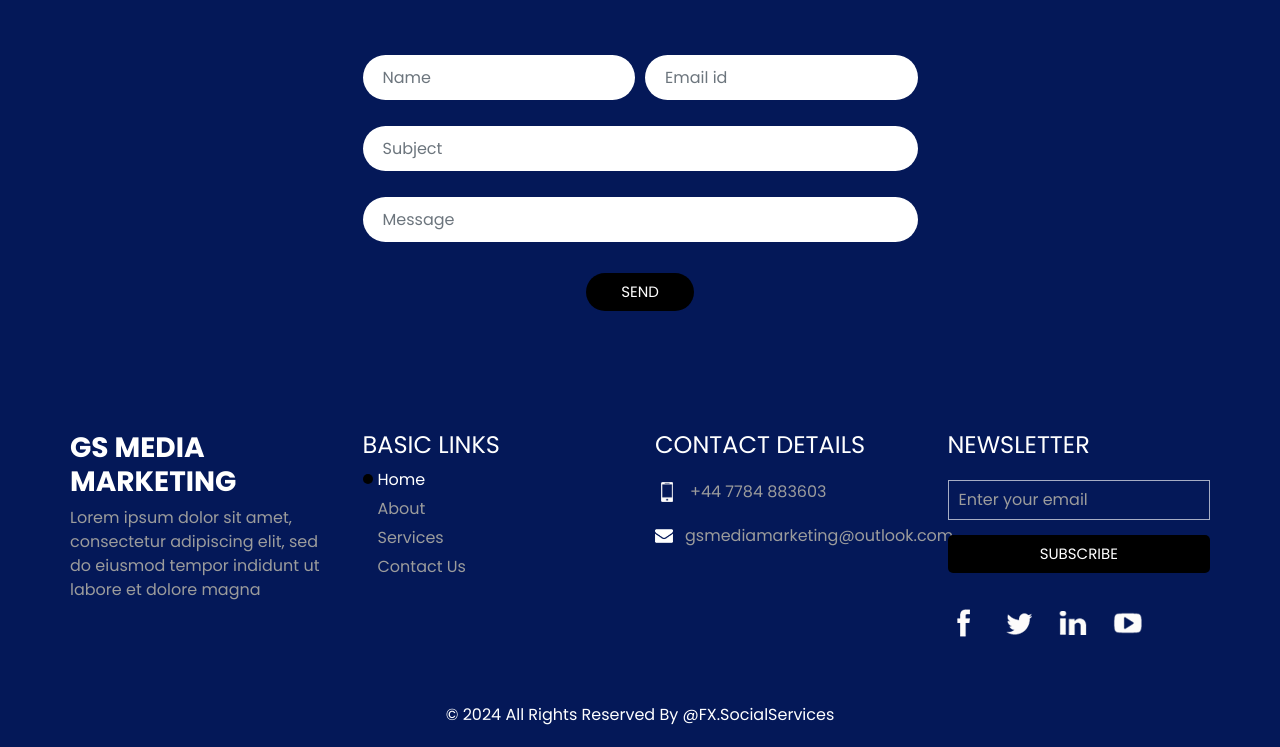
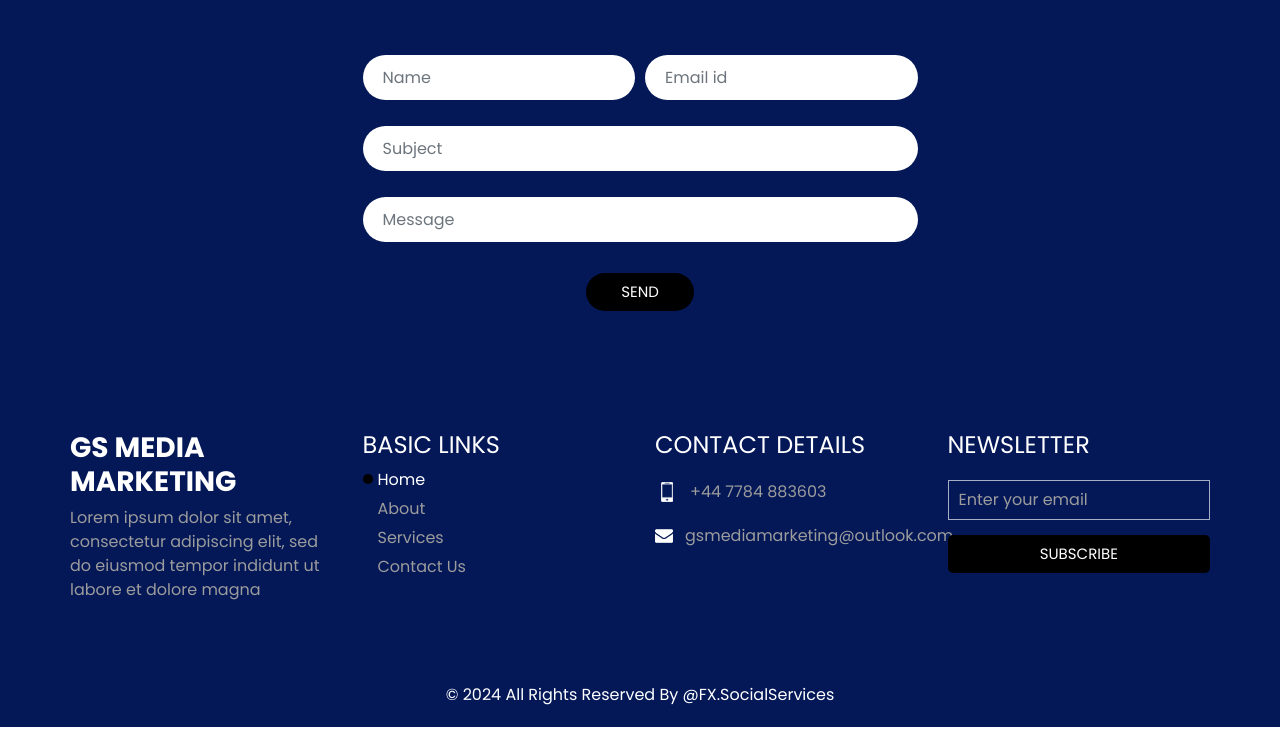
Before and after one commit to DevYounggg/DevYoung, a plain HTML site: page index.html in a window 1280 px wide. Shown: the part 3584-4331 px from the top of the page. Drawn offline with nearby package versions, Linux system fonts and the light colour scheme.

Commit message:
Update index.html

```diff
--- a/index.html
+++ b/index.html
@@ -551,20 +551,7 @@ Generate additional revenue streams from places you wouldn’t think to!
                   Subscribe
                 </button>
               </form>
-              <div class="social_box">
-                <a href="">
-                  <img src="images/info-fb.png" alt="">
-                </a>
-                <a href="">
-                  <img src="images/info-twitter.png" alt="">
-                </a>
-                <a href="">
-                  <img src="images/info-linkedin.png" alt="">
-                </a>
-                <a href="">
-                  <img src="images/info-youtube.png" alt="">
-                </a>
-              </div>
+
             </div>
           </div>
         </div>
```
